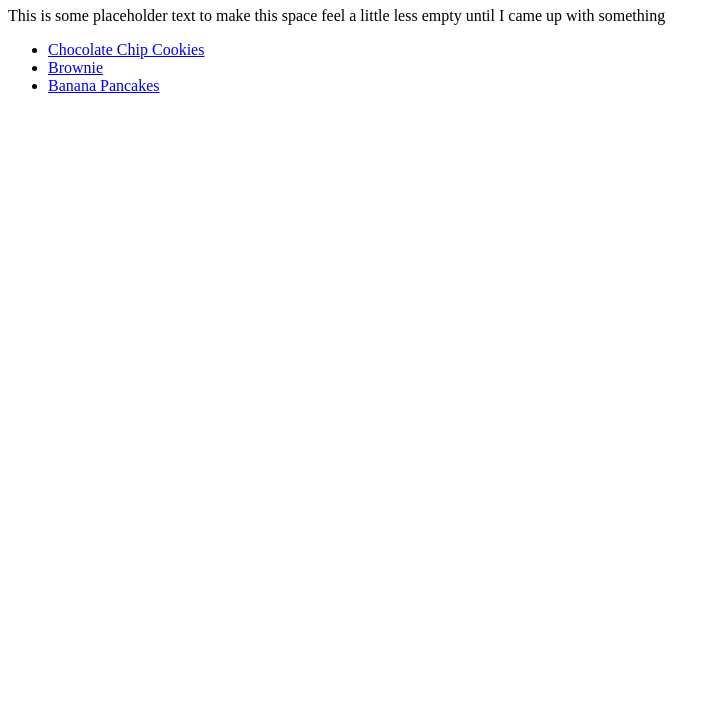
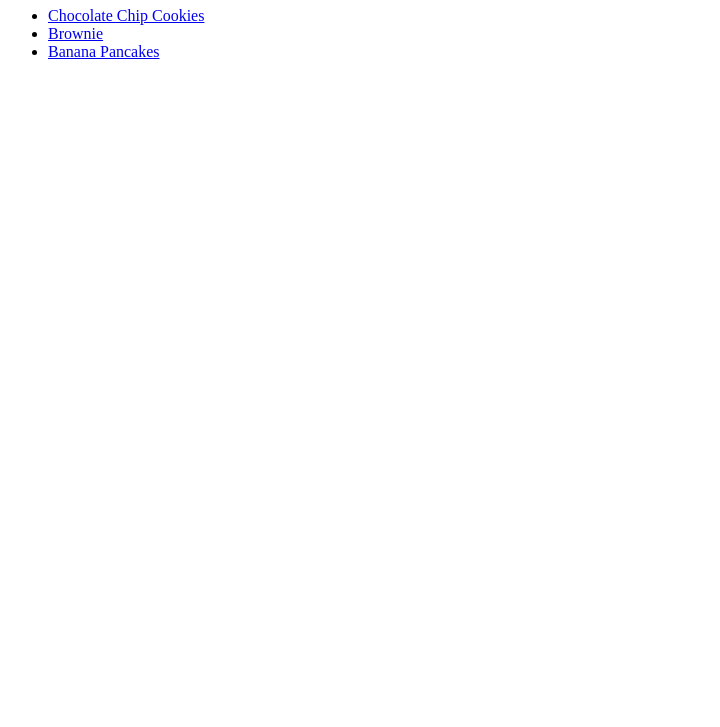
Before and after one commit to majiro1996/odin-recipes, a plain HTML site: page index.html in a window 1280 px wide. Shown: the part 73-800 px from the top of the page, without its empty margins (0-720 px from the left). Drawn offline with Linux system fonts and the light colour scheme.

Commit message:
Remove placeholder text

```diff
--- a/index.html
+++ b/index.html
@@ -8,7 +8,6 @@
 </head>
 <body>
     <h1>Odin Recipes</h1>
-        <p>This is some placeholder text to make this space feel a little less empty until I came up with something</p>
         <ul>
             <li><a href="./recipes/chip_cookies.html">Chocolate Chip Cookies</a></li>
             <li><a href="./recipes/brownie.html">Brownie</a></li>
```
